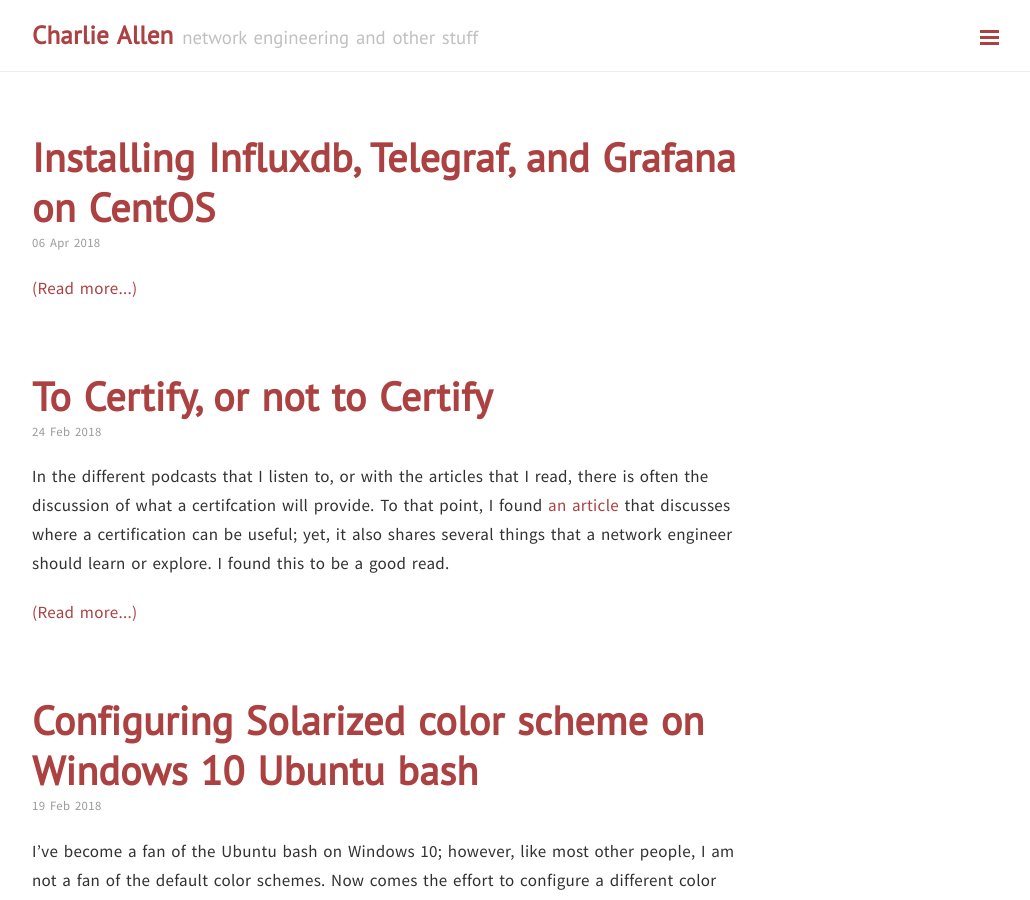
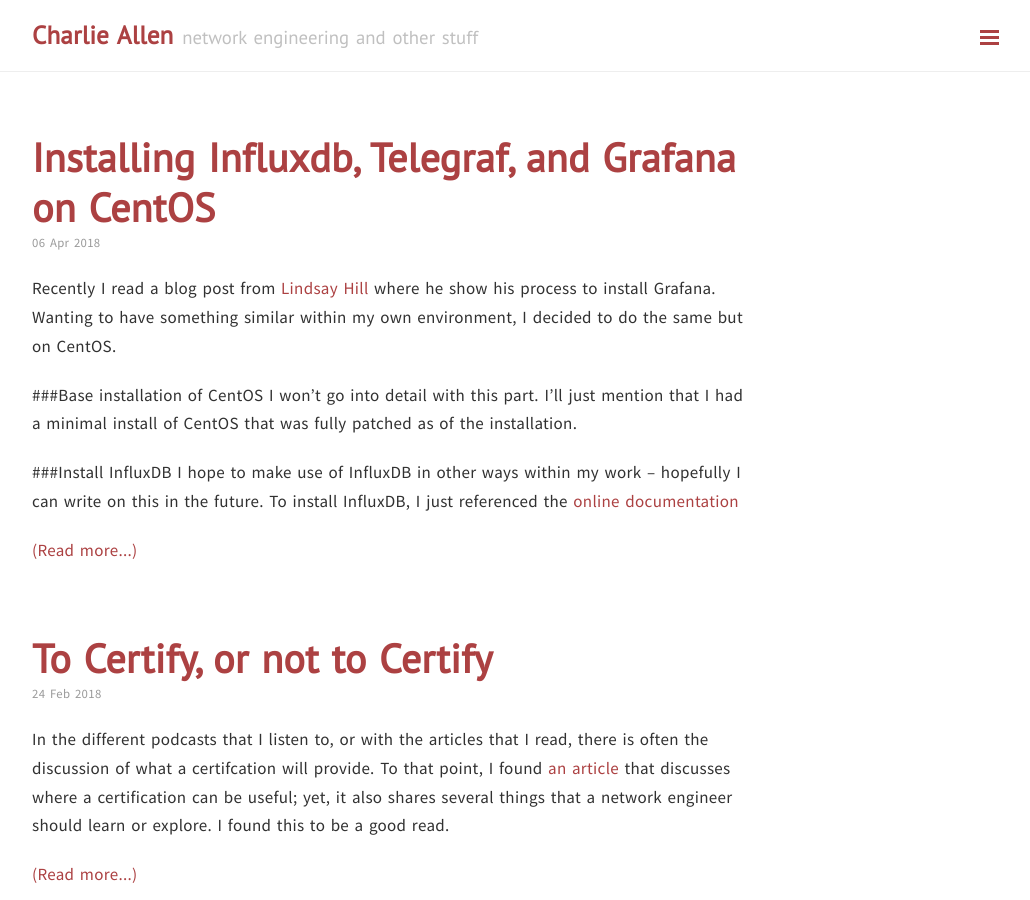
Before and after one commit to cpajr/cpajr.github.io, a Jekyll site: the page built from index.html, in a window 1280 px wide and 900 px high. Shown: the whole window, without its empty margins (248-1278 px from the left). Built offline with Jekyll 4.4.1, drawn with Linux system fonts in a browser that asks for light colours; the list of posts is cut into pages by our own code.

Commit message:
New Post

```diff
--- a/_posts/2018-04-06-install-influxdb-telegraf-grafana.markdown
+++ b/_posts/2018-04-06-install-influxdb-telegraf-grafana.markdown
@@ -9,3 +9,11 @@
 tags:
 - how-to
 ---
+
+Recently I read a blog post from [Lindsay Hill](https://lkhill.com/telegraf-influx-grafana-network-stats/) where he show his process to install Grafana.  Wanting to have something similar within my own environment, I decided to do the same but on CentOS.
+
+###Base installation of CentOS
+I won't go into detail with this part.  I'll just mention that I had a minimal install of CentOS that was fully patched as of the installation.
+
+###Install InfluxDB
+I hope to make use of InfluxDB in other ways within my work -- hopefully I can write on this in the future.  To install InfluxDB, I just referenced the [online documentation](https://docs.influxdata.com/influxdb/v1.3/introduction/installation/#installation)
```
